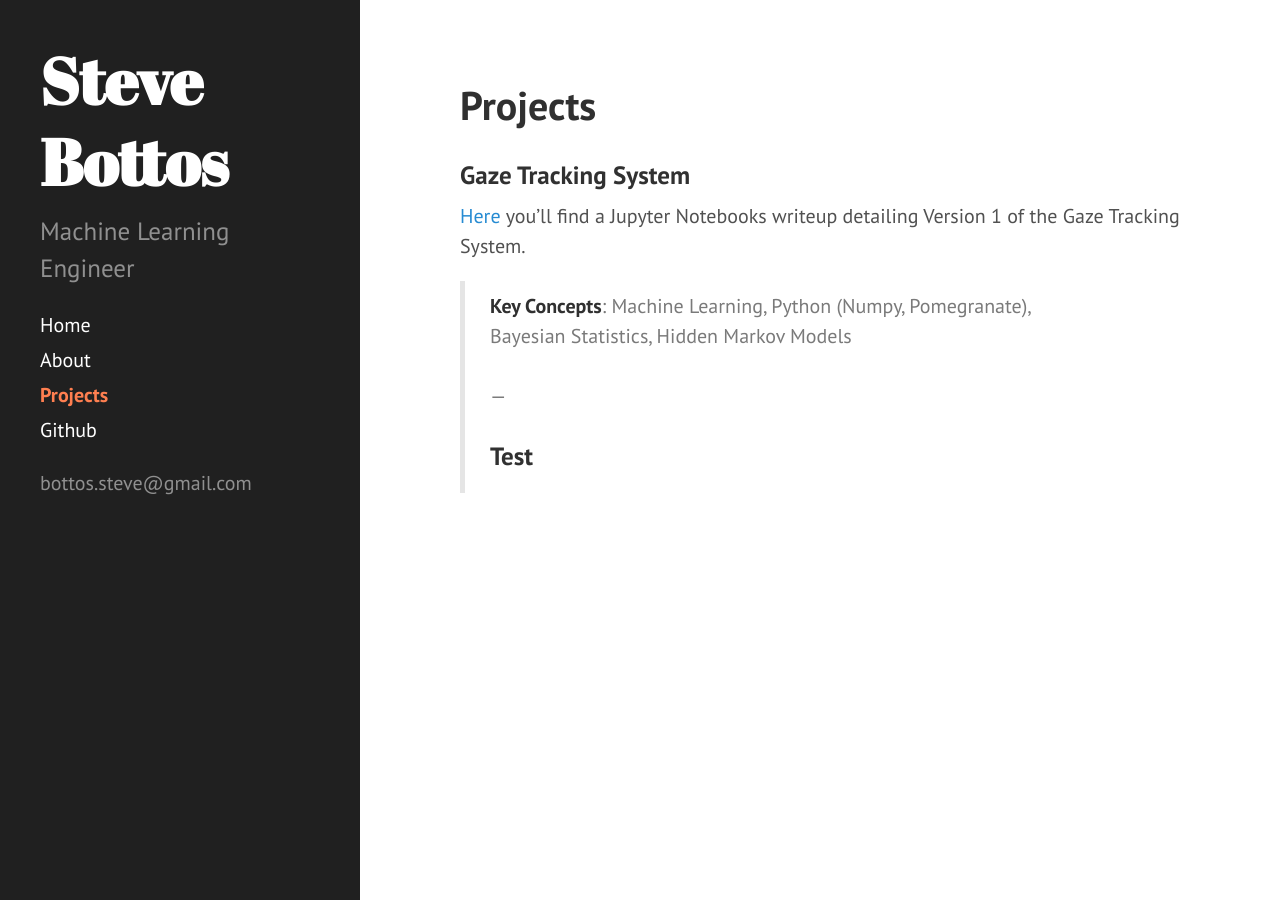
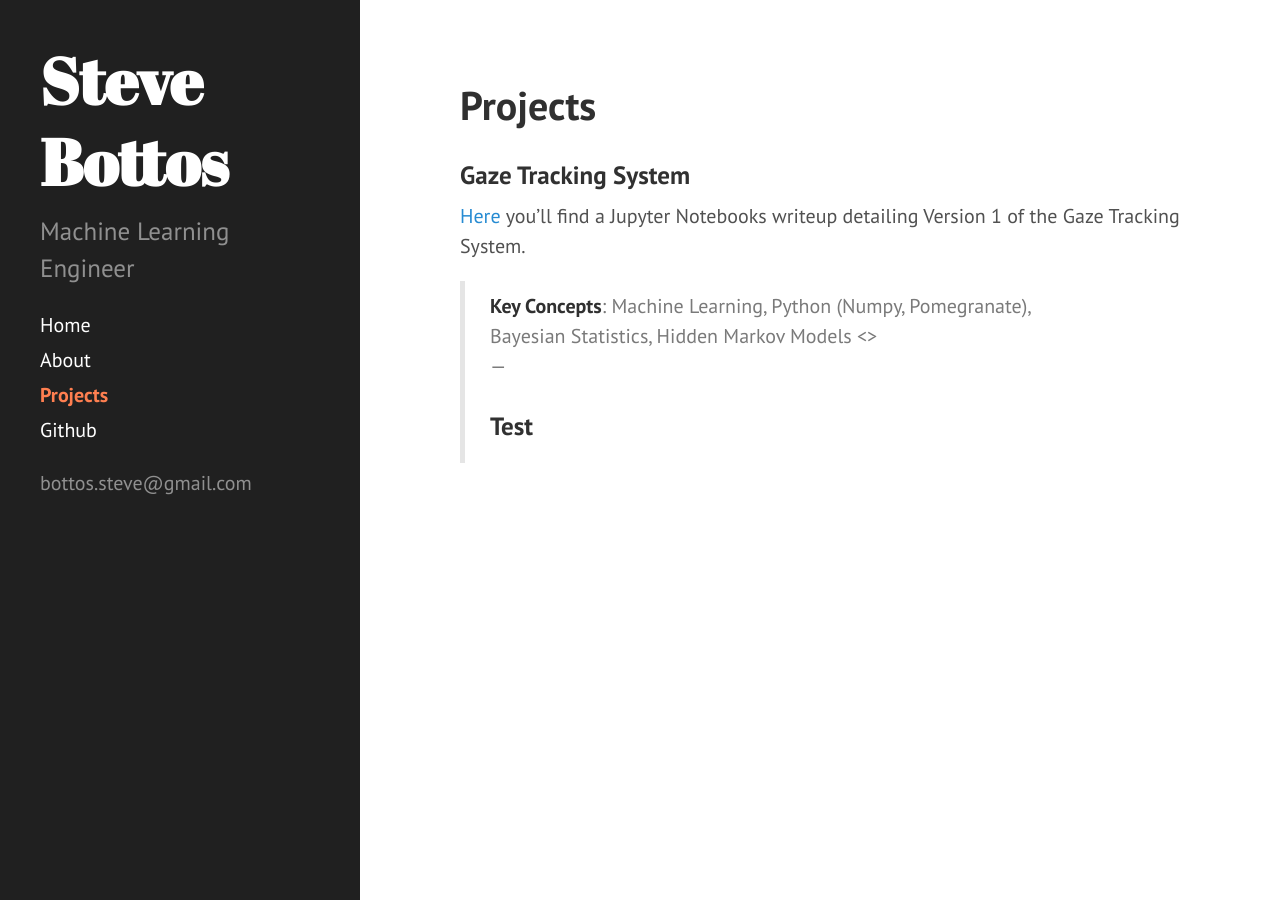
Before and after one commit to stevebottos/stevebottos.github.io, a Jekyll site: the page built from projects.md, in a window 1280 px wide. Built offline with Jekyll 4.4.1, drawn with Linux system fonts in a browser that asks for light colours.

```diff
--- a/projects.md
+++ b/projects.md
@@ -5,7 +5,7 @@ title: Projects
 
 ### Gaze Tracking System
 <a href="https://stevebottos.github.io/jupnotes/GazeTrackerWriteup/" target="_blank">Here </a>you'll find a Jupyter Notebooks writeup detailing Version 1 of the Gaze Tracking System.<br/>
-> **Key Concepts**: Machine Learning, Python (Numpy, Pomegranate), Bayesian Statistics, Hidden Markov Models
+> **Key Concepts**: Machine Learning, Python (Numpy, Pomegranate), Bayesian Statistics, Hidden Markov Models <>
 <br/>
 ---
 ### Test
```
